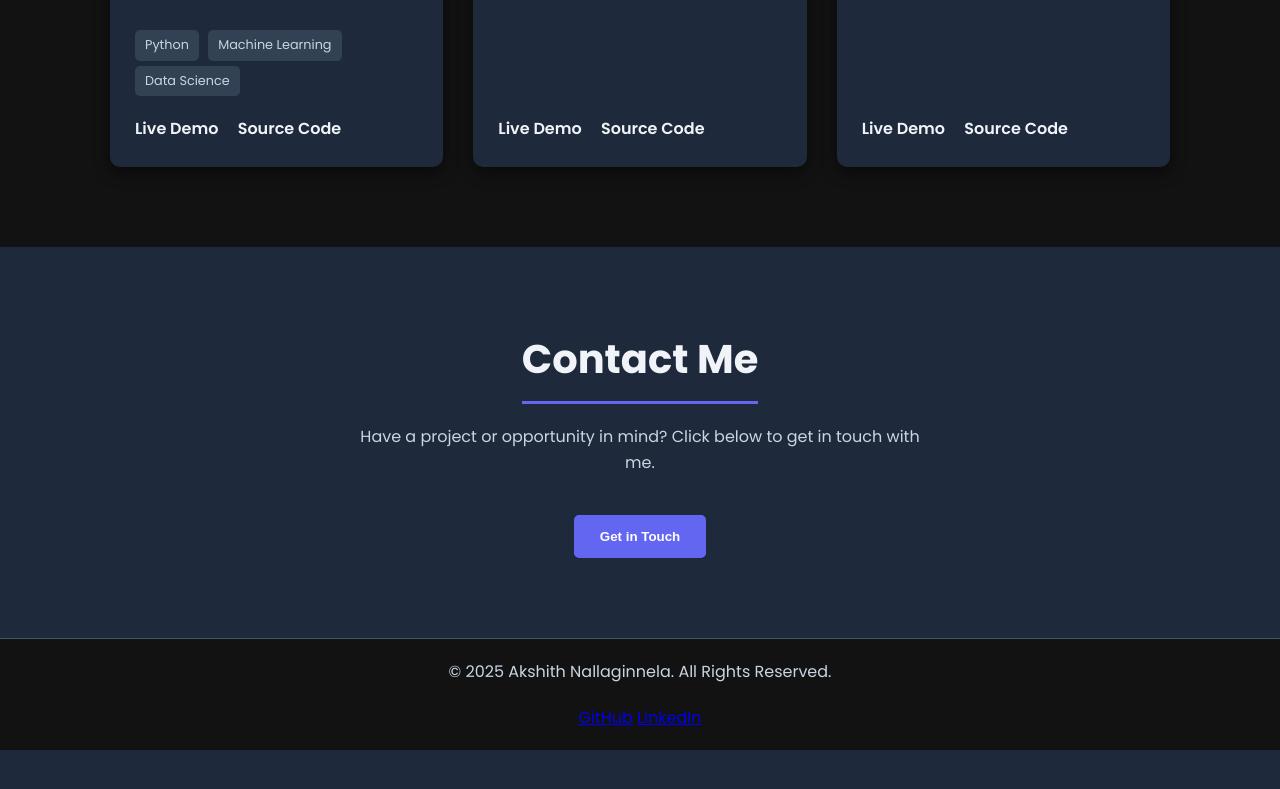
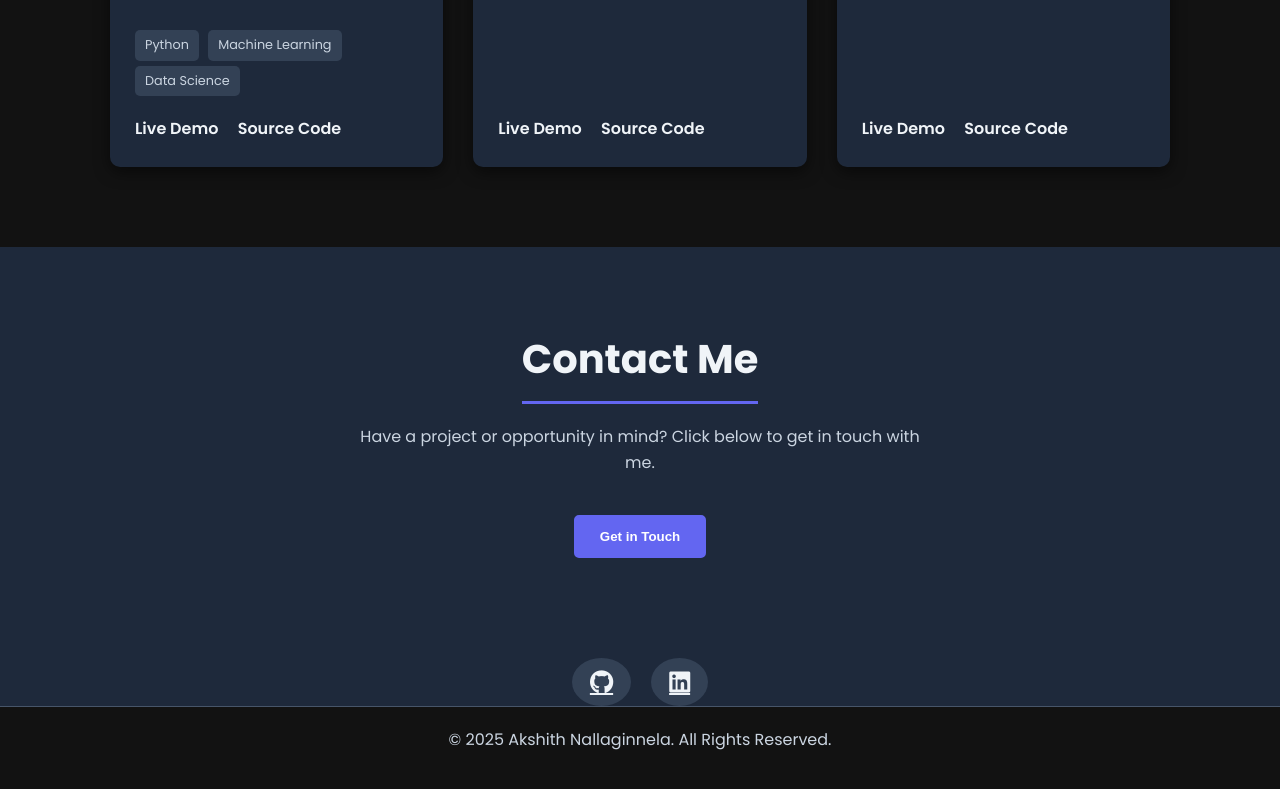
Before and after one commit to akshithnallaginnela/akshithnallaginnela.github.io, a plain HTML site: page index.html in a window 1280 px wide. Shown: the part 2703-3492 px from the top of the page. Before the commit the page ends 3453 px from the top, so only its background shows below. Drawn offline with Linux system fonts and the light colour scheme.

Commit message:
Update index.html

```diff
--- a/index.html
+++ b/index.html
@@ -10,6 +10,7 @@
     <link rel="preconnect" href="https://fonts.googleapis.com">
     <link rel="preconnect" href="https://fonts.gstatic.com" crossorigin>
     <link href="https://fonts.googleapis.com/css2?family=Poppins:wght@300;400;600;700&display=swap" rel="stylesheet">
+    <link rel="stylesheet" href="https://cdnjs.cloudflare.com/ajax/libs/font-awesome/6.4.0/css/all.min.css">
 
     <style>
         /* CSS Reset and Basic Setup */
@@ -450,6 +451,23 @@
                 height: 250px;
             }
         }
+        .btn-icon {
+            background-color: var(--background-light);
+            color: var(--text-primary);
+            font-size: 1.5rem;
+            padding: 12px 18px;
+            border-radius: 50%;
+            transition: background-color 0.3s ease, transform 0.3s ease;
+            display: flex;
+            align-items: center;
+            justify-content: center;
+        }
+        .btn-icon:hover {
+            background-color: var(--primary-color);
+            color: #fff;
+            transform: translateY(-3px);
+        }
+
     </style>
 </head>
 <body>
@@ -623,14 +641,20 @@
                 </form>
             </div>
         </div>
+        <!-- Social Icon Buttons -->
+        <div class="contact-info" style="margin-top: 20px; display: flex; justify-content: center; gap: 20px;">
+            <a href="https://github.com/akshithnallaginnela" target="_blank" class="btn-icon">
+                <i class="fab fa-github"></i>
+            </a>
+            <a href="https://www.linkedin.com/in/akshith-nallaginnela" target="_blank" class="btn-icon">
+                <i class="fab fa-linkedin"></i>
+            </a>
+        </div>
     </main>
 
     <!-- Footer -->
     <footer>
         <p>&copy; 2025 Akshith Nallaginnela. All Rights Reserved.</p>
-        <div class="contact-info" style="margin-top: 15px;">
-      <a href="https://github.com/akshithnallaginnela" target="_blank">GitHub</a>
-      <a href="https://www.linkedin.com/in/akshith-nallaginnela" target="_blank">LinkedIn</a>
     </footer>
 
     <script>
```
